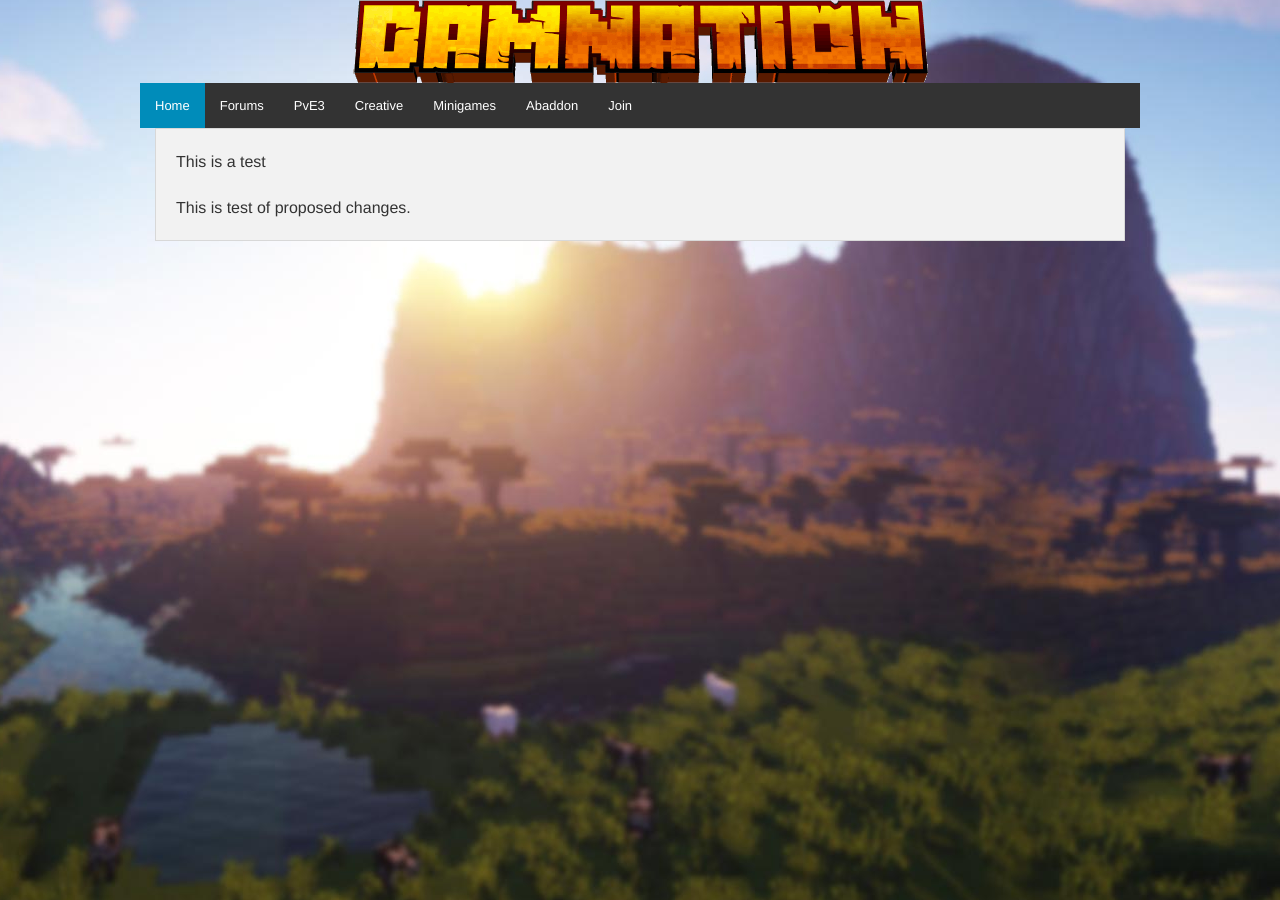
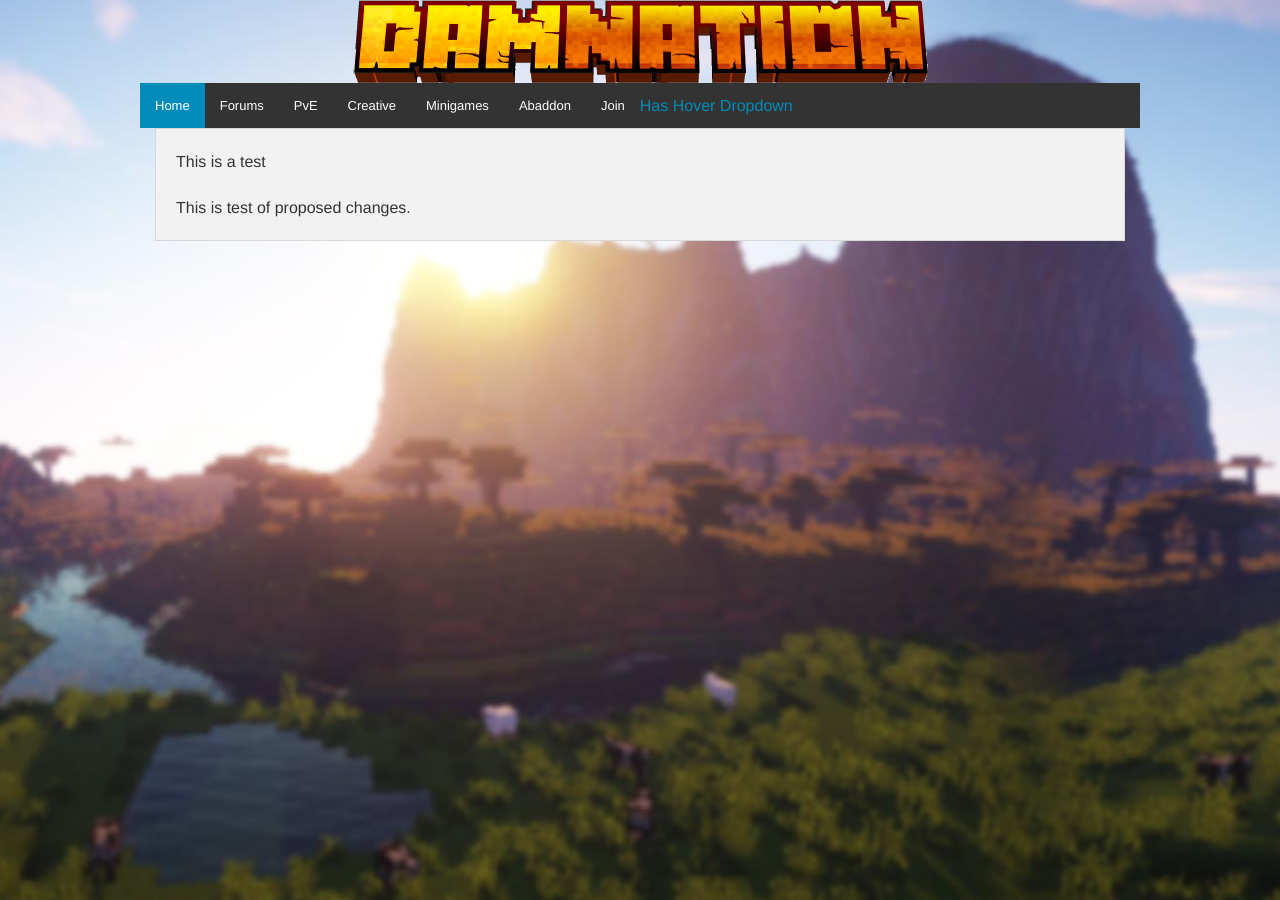
Before and after one commit to damnation-eu/website-beta, a Jekyll site: the page built from index.md, in a window 1280 px wide. Built offline with Jekyll 4.4.1, drawn with Linux system fonts in a browser that asks for light colours; nearby versions of some CDN libraries; library files that are not in the unit come from our copies.

Commit message:
Update nav.html

```diff
--- a/_includes/nav.html
+++ b/_includes/nav.html
@@ -13,13 +13,21 @@
       <ul class="nav navbar-nav">
         <li class="active"><a href="/website-beta">Home</a></li>
         <li><a href="https://damnation.eu/phpbb/">Forums</a></li>
-        <li><a href="/website-beta/pve" class="has-dropdown active" data-dropdown="drop2" data-options="is_hover:true">PvE3</a>
+        <li><a href="/website-beta/pve" class="has-dropdown active" data-dropdown="drop2" data-options="is_hover:true">PvE</a>
         <ul id="drop2" class="f-dropdown" data-dropdown-content>
           <li><a href="#">This is a link</a></li>
           <li><a href="#">This is another</a></li>
           <li><a href="#">Yet another</a></li>
         </ul>
         </li>
+        <a href="#" data-dropdown="hover1" data-options="is_hover:true; hover_timeout:5000">Has Hover Dropdown</a>
+
+         <ul id="hover1" class="f-dropdown" data-dropdown-content>
+           <li><a href="#">This is a link</a></li>
+           <li><a href="#">This is another</a></li>
+           <li><a href="#">Yet another</a></li>
+         </ul>
+
         <li><a href="/website-beta/creative">Creative</a></li>
         <li><a href="/website-beta/minigames">Minigames</a></li>
         <li><a href="/website-beta/abaddon">Abaddon</a></li>
```
